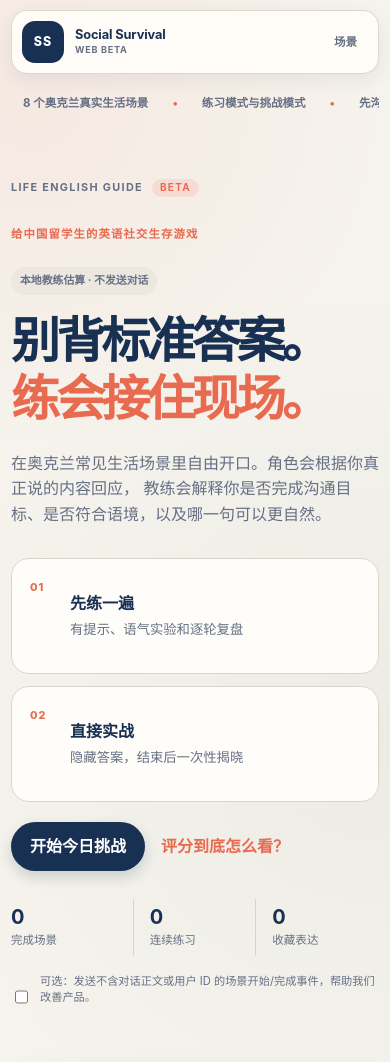
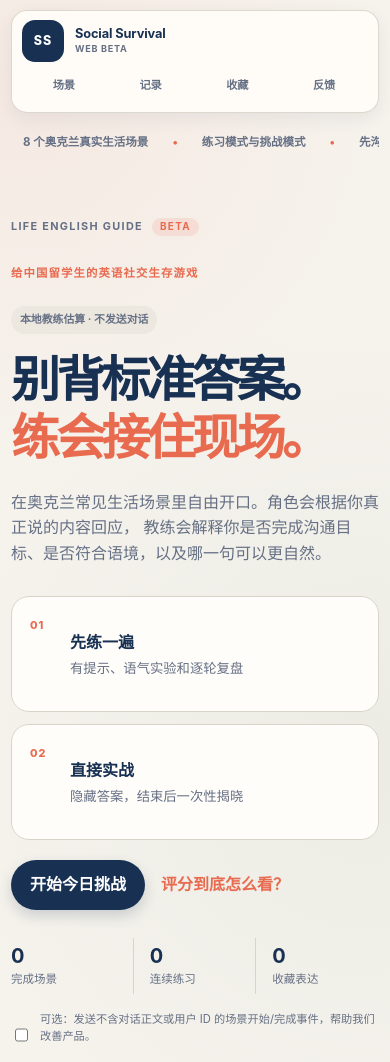
Before and after one commit to Mylo339/ai-social-survival, a website: page index.html in a window 390 px wide. Shown: the top 1062 px of the page. Drawn offline with Linux system fonts and the light colour scheme; no server answers.

Commit message:
Keep all mobile navigation actions visible

```diff
--- a/styles.css
+++ b/styles.css
@@ -1634,17 +1634,22 @@ footer div {
   }
 
   .topbar {
+    position: static;
     top: 7px;
+    align-items: stretch;
+    flex-direction: column;
+    gap: 7px;
+  }
+
+  .topnav {
+    display: grid;
+    grid-template-columns: repeat(4, minmax(0, 1fr));
+    width: 100%;
   }
 
   .topnav button {
-    padding: 8px 9px;
-    font-size: 0.72rem;
-  }
-
-  .topnav button:nth-child(2),
-  .topnav button:nth-child(3) {
-    display: none;
+    padding: 8px 4px;
+    font-size: 0.7rem;
   }
 
   .alert-ticker div {
@@ -1744,10 +1749,6 @@ footer div {
 
   .brand small {
     font-size: 0.57rem;
-  }
-
-  .topnav button:nth-child(4) {
-    display: none;
   }
 
   .hero-stage {
```
Also changed, not shown: tests/ui-test.mjs (+1 -0 lines).
